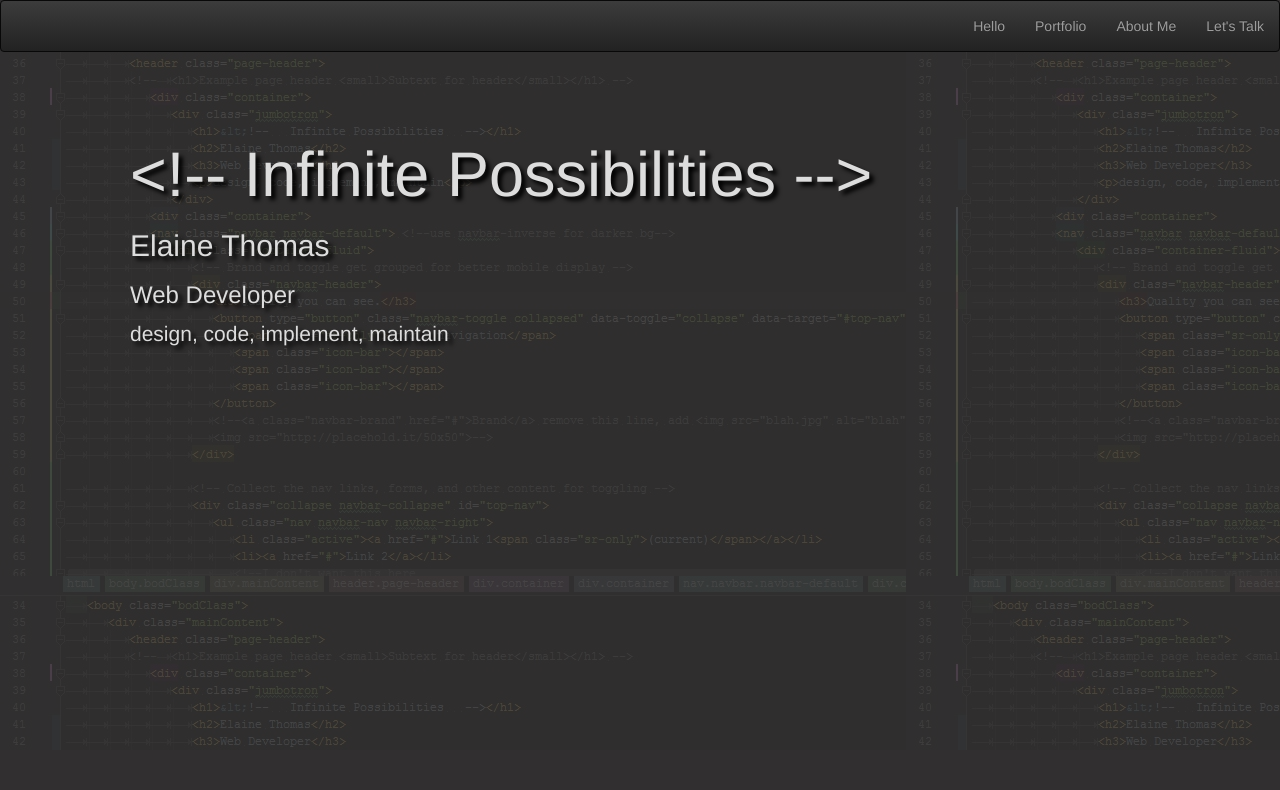
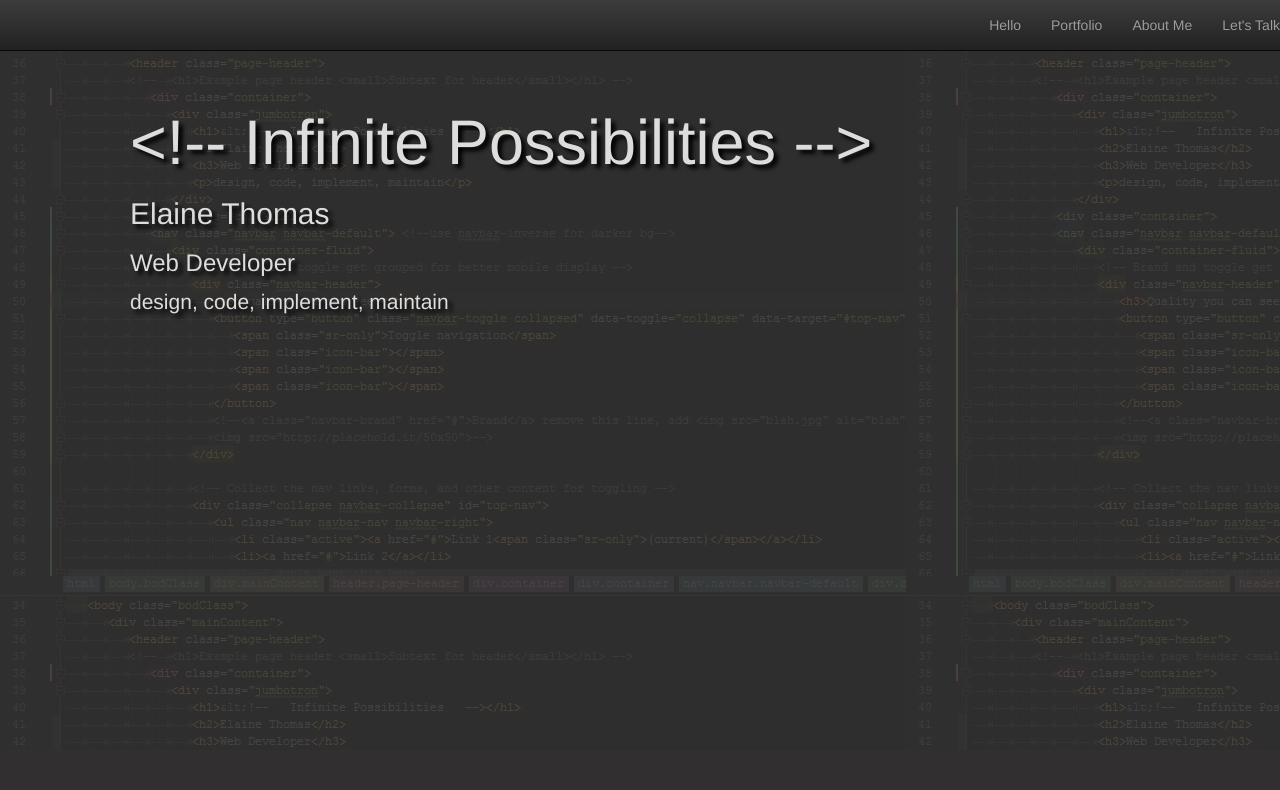
Before and after one commit to elainethomas/el41net, a PHP site: page / in a window 1280 px wide. Shown: the top 790 px of the page. Run offline with PHP 8.4, Linux system fonts and the light colour scheme; grey boxes labelled with a size stand in for pictures from a placeholder-image service; some libraries are stand-ins or nearby versions.

Commit message:
changed nav bar to fixed-top

```diff
--- a/public_html/el41netStyle.css
+++ b/public_html/el41netStyle.css
@@ -32,9 +32,9 @@
 }
 
 /*this is to put the nav bar all the way at the top*/
-nav {
-	margin-top: -40px;
-}
+/*nav {*/
+	/*margin-top: -40px;*/
+/*}*/
 
 /*#portfolio {*/
 
--- a/public_html/index.php
+++ b/public_html/index.php
@@ -39,7 +39,7 @@
 	</head>
 	<body>
 		<header class="page-header">
-			<nav class="navbar navbar-inverse" id="hello"> <!--use navbar-default for lighter bg-->
+			<nav class="navbar navbar-inverse navbar-fixed-top" id="hello"> <!--use navbar-default for lighter bg-->
 				<!-- Brand and toggle get grouped for better mobile display -->
 				<div class="navbar-header">
 					<!--<h3>there used to be sumpin here</h3>  88 not sure if i want this here right now-->
```
